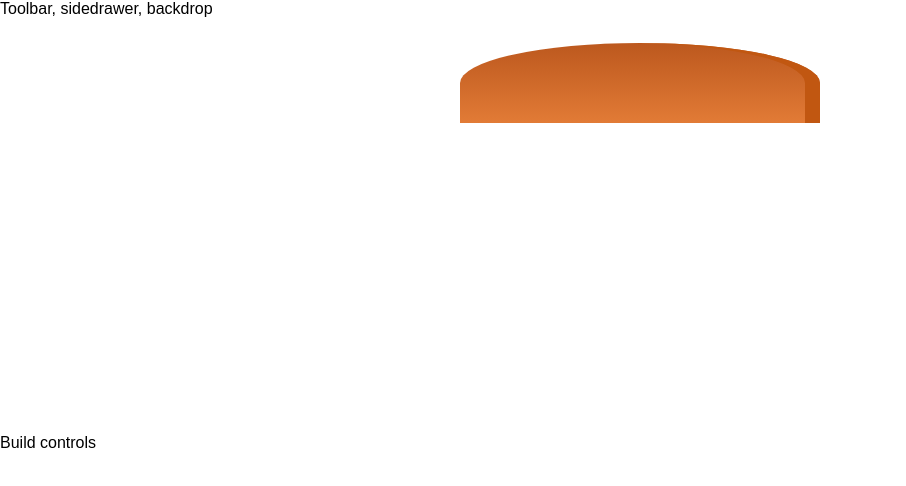
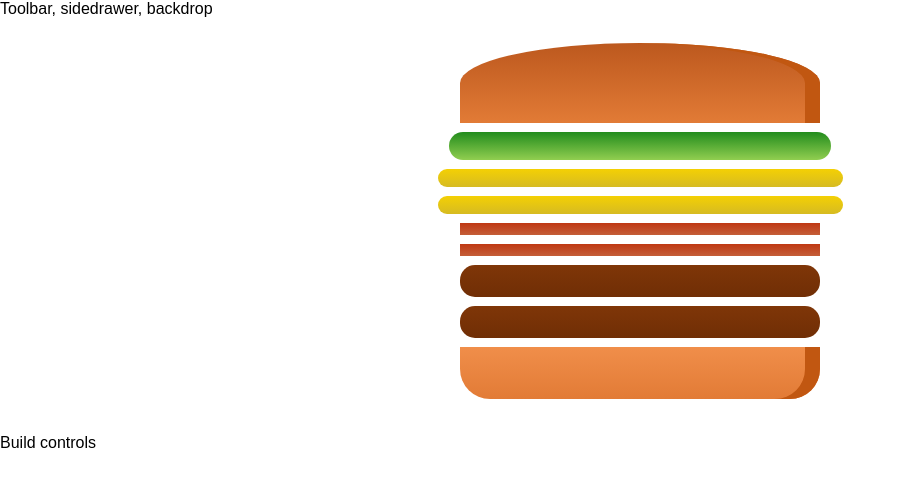
Before and after one commit to Rohitwable/burger-application, a React app: page / in a window 1280 px wide. Shown: the top 486 px of the page, without its empty margins (0-906 px from the left). Built offline with nearby package versions, Linux system fonts and the light colour scheme; the HTML template or start-up script is replaced by a standard one.

Commit message:
- added logic to add the ingredients

```diff
--- a/src/components/burger/index.js
+++ b/src/components/burger/index.js
@@ -2,9 +2,22 @@ import React from 'react'
 import classes from './styles.css'
 import BurgerIngredient from './burger-ingredient'
 export default function burger(props) {
+    let transFormedIngredient = Object.keys(props.ingredients)
+    .map((ingKey => {
+        return [...Array(props.ingredients[ingKey])]
+        .map((_, i)=> <BurgerIngredient key={ingKey + i} type={ingKey}/>)
+    }))
+    .reduce((cur, nex)=> {
+        return cur.concat(nex)
+    }, [])
+    if(transFormedIngredient.length === 0){
+        transFormedIngredient = <p>Please start adding ingredients</p>
+    }
     return (
         <div className={classes.burger}>
-            <BurgerIngredient  type='bread-top'/>
+        <BurgerIngredient type='bread-top'/>
+            {transFormedIngredient}
+            <BurgerIngredient type='bread-bottom'/>
         </div>
     )
 }
--- a/src/containers/burger-builder/index.js
+++ b/src/containers/burger-builder/index.js
@@ -2,11 +2,19 @@ import React, { Component } from 'react'
 import Aux from '../../components/hoc/aux'
 import Burger from '../../components/burger'
  class BurgerBuilder extends Component {
+     state = {
+         ingredient : {
+             salad: 1,
+             cheese:2 ,
+             bacon: 2,
+             meat: 2
+         }
+     }
     render() {
         return (
             <Aux>
                 <div>
-                    <Burger/>
+                    <Burger ingredients ={this.state.ingredient}/>
                 </div>
                 <div>
                     Build controls
```
